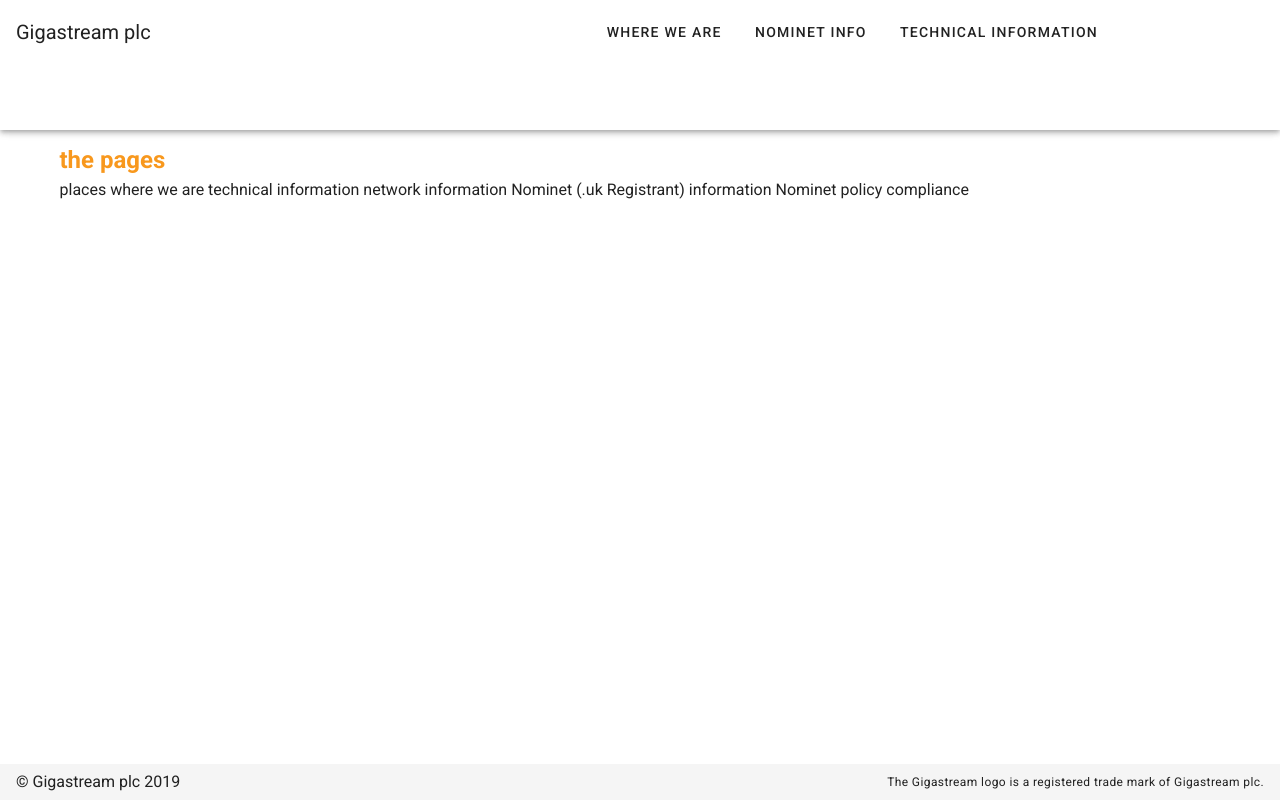
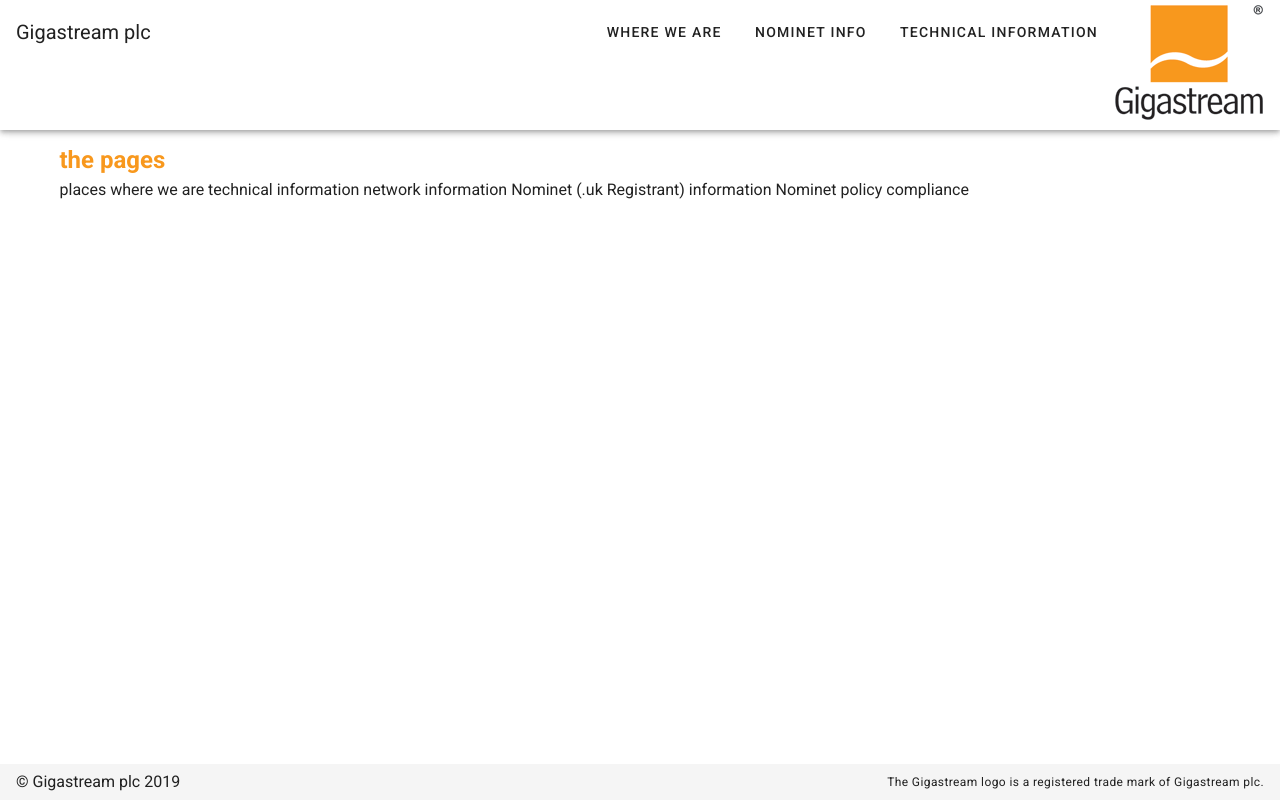
Before and after one commit to nigelhughes552/gigastream, a Nuxt app: page / in a window 1280 px wide. Built offline with nearby package versions, Linux system fonts and the light colour scheme.

Commit message:
move logo

```diff
--- a/layouts/default.vue
+++ b/layouts/default.vue
@@ -10,7 +10,7 @@
 
         <v-btn href="/nominet" nuxt text>Nominet Info</v-btn>
         <v-btn href="/technical" nuxt text>technical information</v-btn>
-        <nuxt-link to="/"> <v-img class="mt-1" src="gigastreamLogo150.gif"/></nuxt-link>
+        <nuxt-link to="/"> <img class="mt-1" src="@/assets/gigastreamLogo150.gif"/></nuxt-link>
       </v-toolbar-items>
     </v-toolbar>
 
```
Also changed, not shown: assets/GigastreamLogo150.gif (renamed from static/GigastreamLogo150.gif).
